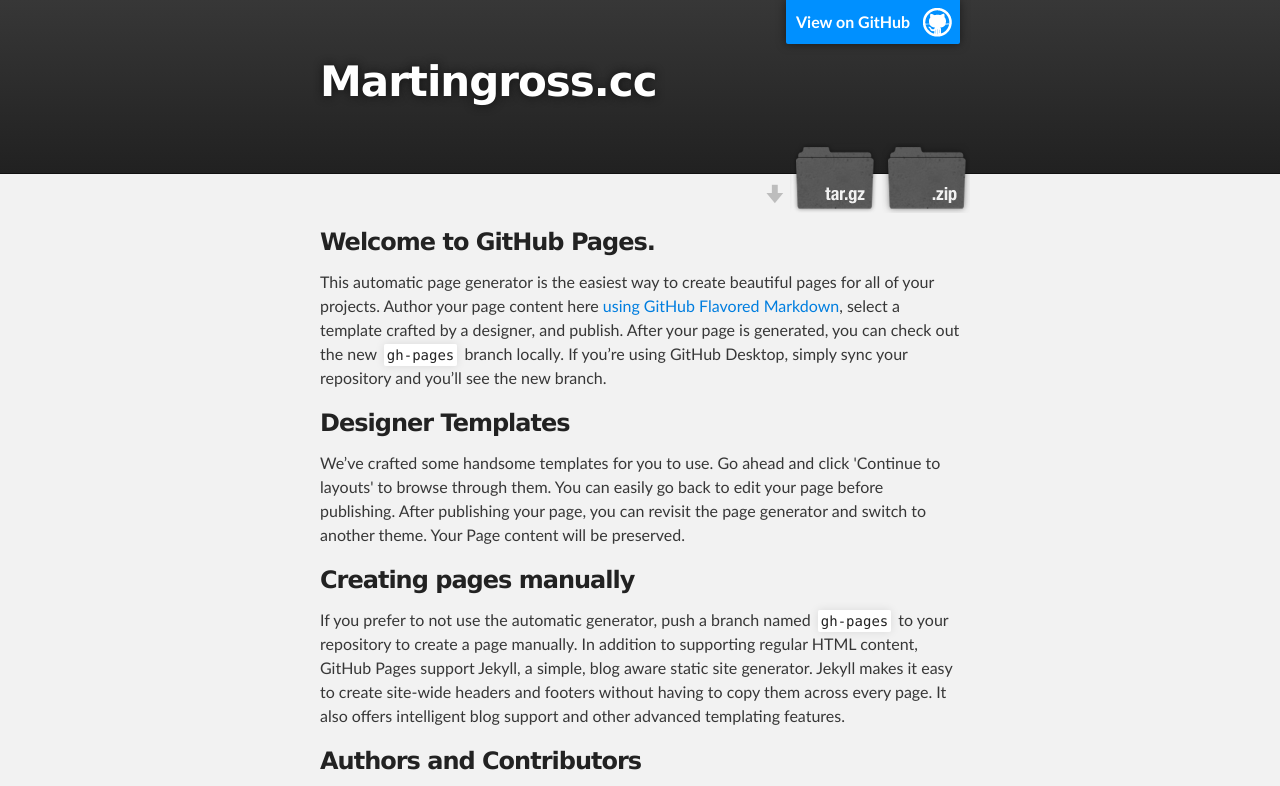
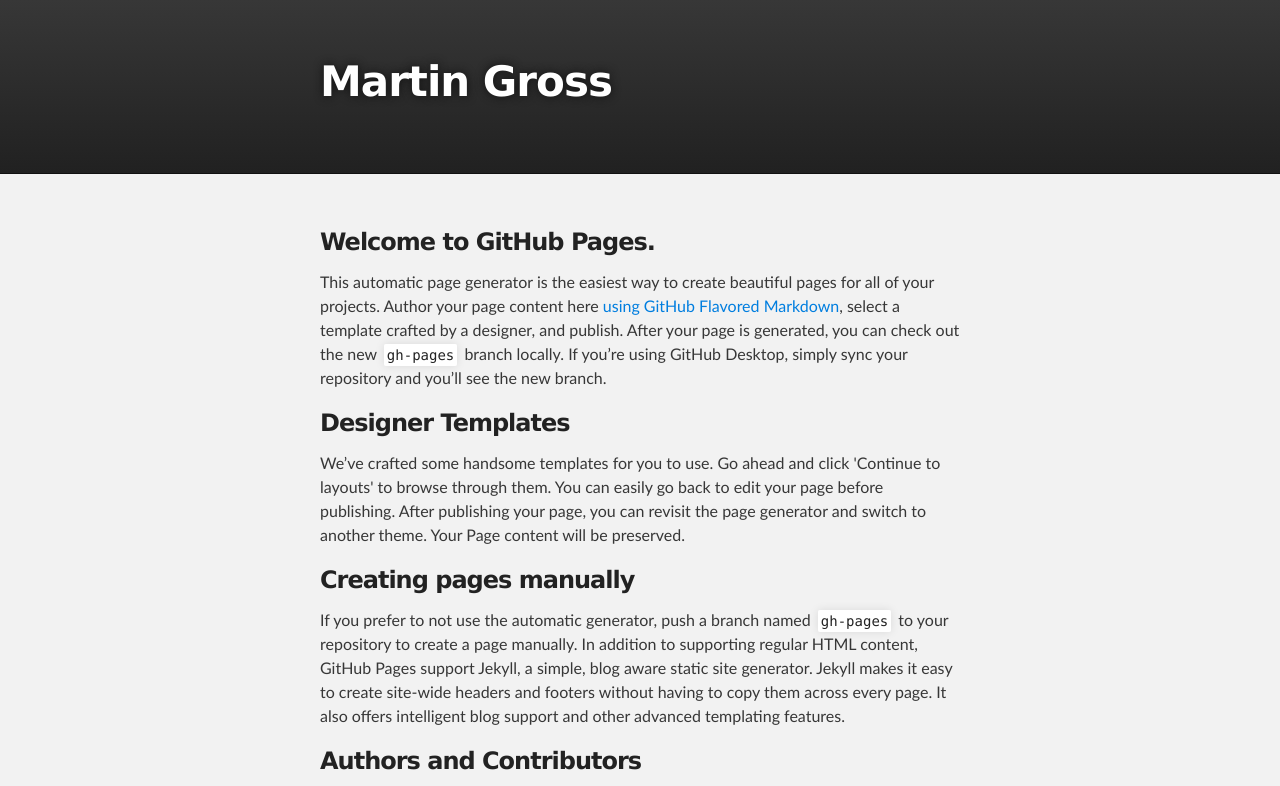
Before and after one commit to MartinGross/martingross.cc, a plain HTML site: page index.html in a window 1280 px wide. Shown: the top 786 px of the page. Drawn offline with Linux system fonts and the light colour scheme.

Commit message:
Update index.html

```diff
--- a/index.html
+++ b/index.html
@@ -4,11 +4,11 @@
   <head>
     <meta charset='utf-8'>
     <meta http-equiv="X-UA-Compatible" content="chrome=1">
-    <meta name="description" content="Martingross.cc : ">
+    <meta name="description" content="Martin Gross">
 
     <link rel="stylesheet" type="text/css" media="screen" href="stylesheets/stylesheet.css">
 
-    <title>Martingross.cc</title>
+    <title>Martin Gross</title>
   </head>
 
   <body>
@@ -16,15 +16,10 @@
     <!-- HEADER -->
     <div id="header_wrap" class="outer">
         <header class="inner">
-          <a id="forkme_banner" href="https://github.com/MartinGross/martingross.cc">View on GitHub</a>
 
-          <h1 id="project_title">Martingross.cc</h1>
+          <h1 id="project_title">Martin Gross</h1>
           <h2 id="project_tagline"></h2>
 
-            <section id="downloads">
-              <a class="zip_download_link" href="https://github.com/MartinGross/martingross.cc/zipball/master">Download this project as a .zip file</a>
-              <a class="tar_download_link" href="https://github.com/MartinGross/martingross.cc/tarball/master">Download this project as a tar.gz file</a>
-            </section>
         </header>
     </div>
 
```
